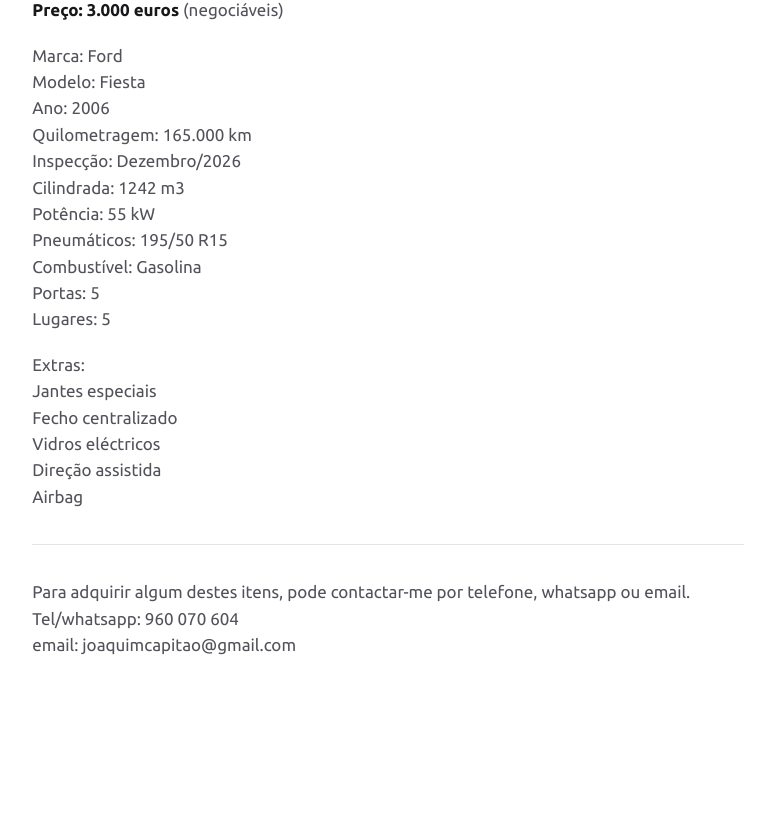
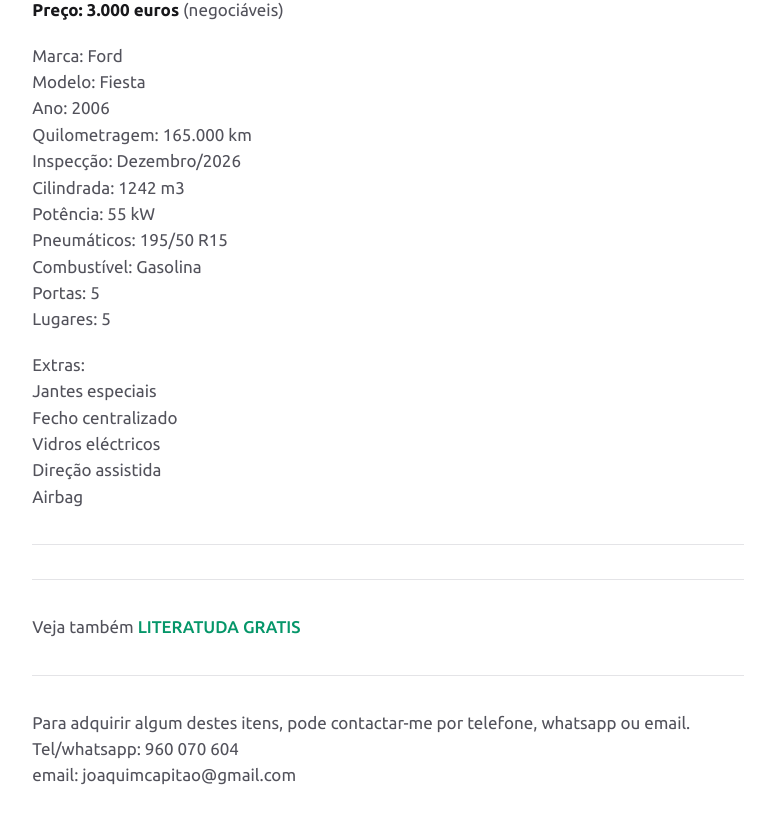
Before and after one commit to joaquim-capitao/store, a Jekyll site: the page built from index.md, in a window 1280 px wide and 900 px high, scrolled down 4939 px, cut to the strip 58-882 px from the top of the window. Shown: the whole strip, without its empty margins (252-1027 px from the left). Built offline with Jekyll 4.4.1, drawn with Linux system fonts in a browser that asks for light colours; our own code applies the rules of GitHub Pages for plain Markdown files; before the commit the page ends 5709 px from its top, so only the background shows below that.

Commit message:
Add link to 'LITERATUDA GRATIS' in index.md

```diff
--- a/index.md
+++ b/index.md
@@ -119,7 +119,10 @@ Vidros eléctricos
 Direção assistida
 Airbag
 
+---
+---
 
+Veja também [LITERATUDA GRATIS](free)
 
 
 
```
